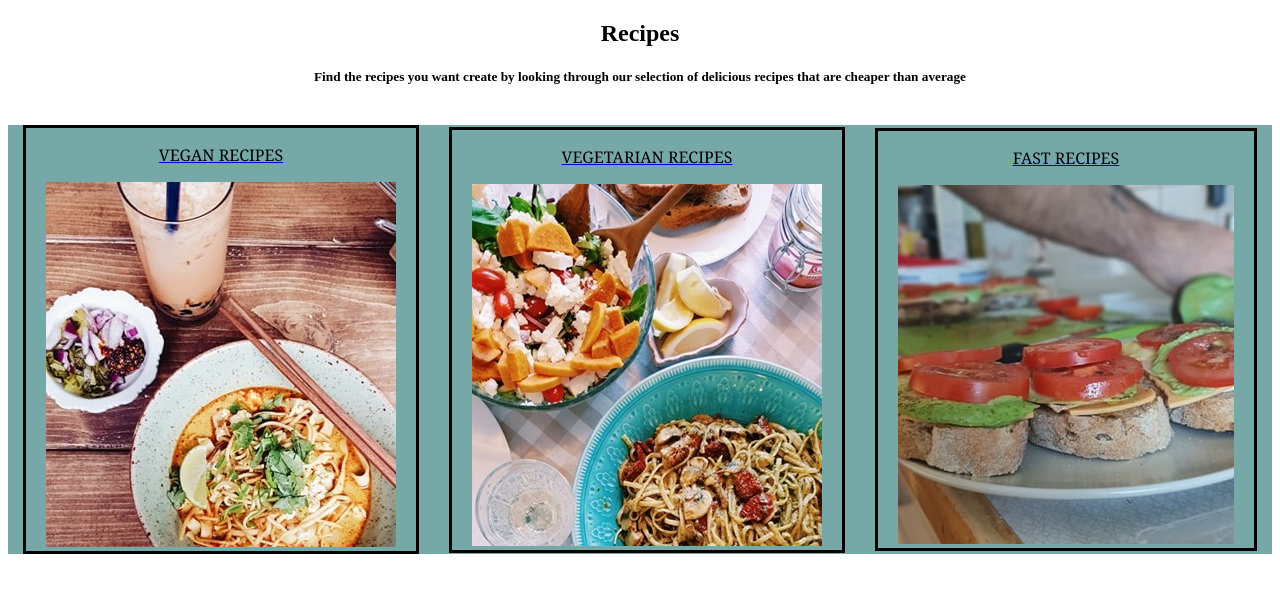
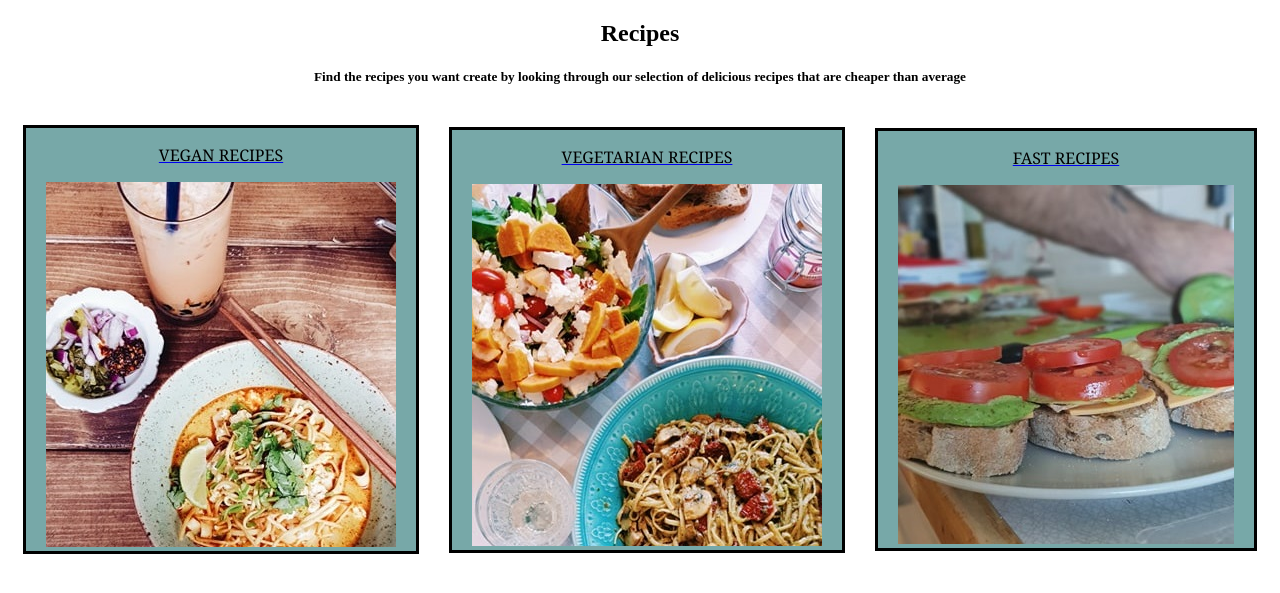
Before and after one commit to ThanitaSongvilay/del-hors-project, a PHP site: page /assets/Pages/Recipes.html in a window 1280 px wide. Shown: the top 593 px of the page. Run offline with PHP 8.4, Linux system fonts and the light colour scheme.

Commit message:
Update styles.css

```diff
--- a/Deláhors-Projekt/assets/css/styles.css
+++ b/Deláhors-Projekt/assets/css/styles.css
@@ -133,7 +133,6 @@ grid-gap: 5px 5px;
   display: grid;
   grid-template-columns: auto auto auto;
   padding: 0px;
-  background-color:  #77a8a8;
 }
 
 .grid-item{
@@ -141,6 +140,7 @@ grid-gap: 5px 5px;
   border: 3px solid black;
   border-image-outset: 0px;
   padding: 0px 20px;
+  background-color:  #77a8a8;
   margin: auto;
 }
 
```
